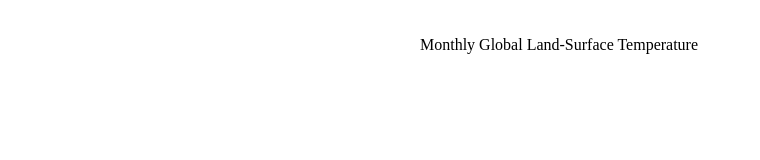
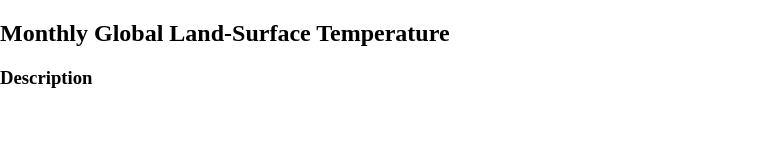
Before and after one commit to CleoAguiar/heat-map, a plain HTML site: page index.html in a window 1280 px wide. Shown: the whole page, without its empty margins (0-760 px from the left). Drawn offline with nearby package versions, Linux system fonts and the light colour scheme.

Commit message:
feat: add description id and refact title. User Story #2

```diff
--- a/index.html
+++ b/index.html
@@ -16,10 +16,7 @@
 </head>
 <body>
     <div class="main">
-		<div class="container">
-			<!-- <div id="title">Data Visualization Project</div> -->
-			<div class="heatMap"></div>
-		</div>
+		<div class="container"></div>
 	</div>
 </body>
 </html>
--- a/scripts/index.js
+++ b/scripts/index.js
@@ -3,16 +3,22 @@ $(document).ready(function(){
 		width = 920 - margin.left - margin.rigth,
 		height = 600 - margin.top - margin.botton;
 
-	var svg = d3.select('.heatMap')
-				.append('svg')
-				.attr('width', width + margin.left + margin.rigth)
-				.attr('height', height + margin.top + margin.botton)
-				.append('g');
+	var section = d3.select('.container')
+					.append('section');
 
 	// Title
-	svg.append('text')
-	   .attr('id', 'title')
-	   .attr('x', width/2)
-	   .attr('y', margin.top / 2)
-	   .text('Monthly Global Land-Surface Temperature');
+	var heading = section.append('heading');
+	heading.append('h1')
+			.attr('id', 'title')
+			.text('Monthly Global Land-Surface Temperature');
+
+	heading.append('h3')
+			.attr('id', 'description')
+			.html('Description');
+
+	var svg = section.append('svg')
+					.attr('width', width + margin.left + margin.rigth)
+					.attr('height', height + margin.top + margin.botton)
+					.append('g');
+
 });
```
